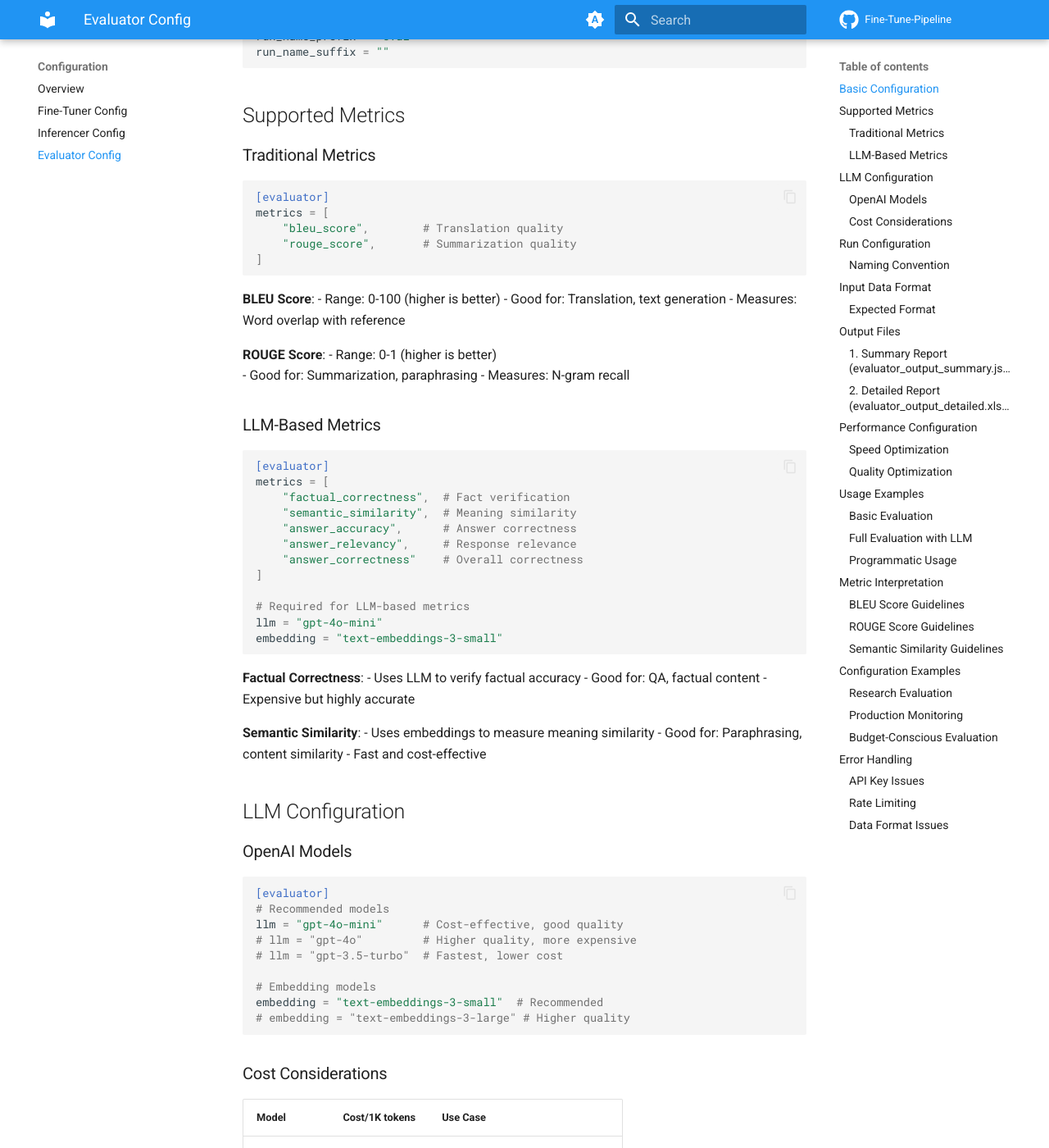
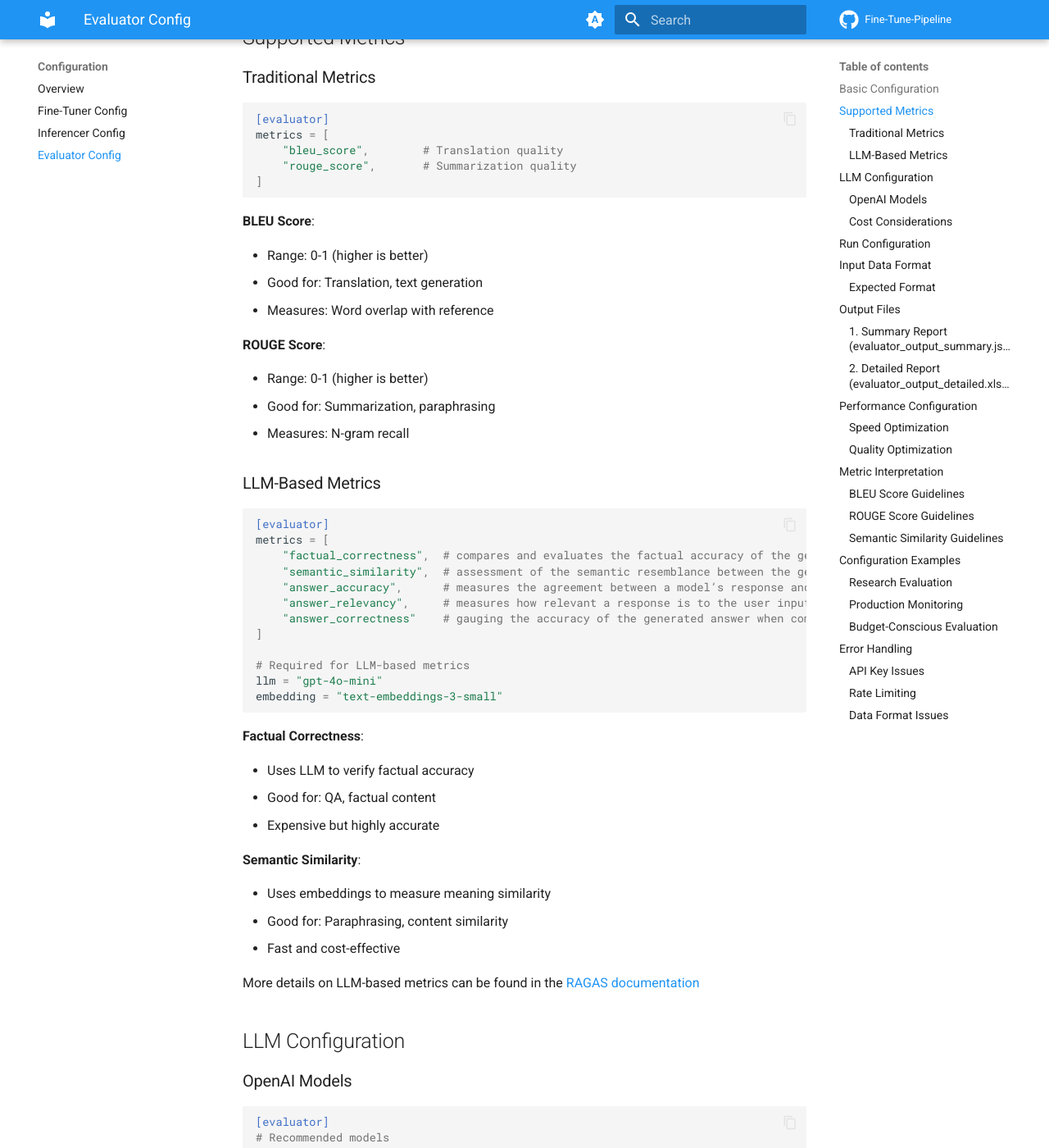
Before and after one commit to Fine-Tuning-Team/Fine-Tune-Pipeline, an MkDocs documentation site: the page built from docs/configuration/evaluator.md, in a window 1280 px wide and 1400 px high, scrolled down 576 px. Shown: the whole window at 82% size. Built offline with MkDocs 1.6.1 and Material for MkDocs 9.7.7, drawn with Linux system fonts in a browser that asks for light colours; comment, search, counter and statistics services are not loaded; some of the changed text lies outside the part shown.

Commit message:
Refactor config docs

````diff
--- a/docs/configuration/evaluator.md
+++ b/docs/configuration/evaluator.md
@@ -9,14 +9,9 @@
 # Evaluation metrics to compute
 metrics = ["bleu_score", "rouge_score", "semantic_similarity"]
 
-# LLM for advanced evaluation (optional)
+# LLM for advanced evaluation
 llm = "gpt-4o-mini"
 embedding = "text-embeddings-3-small"
-
-# Run configuration
-run_name = "null"
-run_name_prefix = "eval-"
-run_name_suffix = ""
 ```
 
 ## Supported Metrics
@@ -32,11 +27,13 @@
 ```
 
 **BLEU Score**:
-- Range: 0-100 (higher is better)
+
+- Range: 0-1 (higher is better)
 - Good for: Translation, text generation
 - Measures: Word overlap with reference
 
 **ROUGE Score**:
+
 - Range: 0-1 (higher is better)
 - Good for: Summarization, paraphrasing
 - Measures: N-gram recall
@@ -46,11 +43,11 @@
 ```toml
 [evaluator]
 metrics = [
-    "factual_correctness",  # Fact verification
-    "semantic_similarity",  # Meaning similarity
-    "answer_accuracy",      # Answer correctness
-    "answer_relevancy",     # Response relevance
-    "answer_correctness"    # Overall correctness
+    "factual_correctness",  # compares and evaluates the factual accuracy of the generated response with the reference
+    "semantic_similarity",  # assessment of the semantic resemblance between the generated answer and the ground truth using a bi-encoder
+    "answer_accuracy",      # measures the agreement between a model’s response and a reference ground truth for a given question.
+    "answer_relevancy",     # measures how relevant a response is to the user input.
+    "answer_correctness"    # gauging the accuracy of the generated answer when compared to the ground truth.
 ]
 
 # Required for LLM-based metrics
@@ -59,14 +56,18 @@
 ```
 
 **Factual Correctness**:
+
 - Uses LLM to verify factual accuracy
 - Good for: QA, factual content
 - Expensive but highly accurate
 
 **Semantic Similarity**:
+
 - Uses embeddings to measure meaning similarity
 - Good for: Paraphrasing, content similarity
 - Fast and cost-effective
+
+More details on LLM-based metrics can be found in the [RAGAS documentation](https://github.com/explodinggradients/ragas/tree/main/docs/concepts/metrics/available_metrics)
 
 ## LLM Configuration
 
@@ -77,7 +78,7 @@
 # Recommended models
 llm = "gpt-4o-mini"      # Cost-effective, good quality
 # llm = "gpt-4o"         # Higher quality, more expensive
-# llm = "gpt-3.5-turbo"  # Fastest, lower cost
+# llm = "gpt-4.1"        # Latest model, best performance
 
 # Embedding models
 embedding = "text-embeddings-3-small"  # Recommended
@@ -94,20 +95,6 @@
 
 ## Run Configuration
 
-### Naming Convention
-
-```toml
-[evaluator]
-# Custom run name
-run_name = "experiment-v1"
-
-# Or auto-generated with prefix/suffix
-run_name = "null"
-run_name_prefix = "eval-qa-"
-run_name_suffix = "-final"
-# Results in: eval-qa-20250629-143022-final
-```
-
 ## Input Data Format
 
 The evaluator expects:
@@ -134,22 +120,17 @@
 
 ```json
 {
-    "overall_scores": {
-        "bleu_score": 25.4,
-        "rouge_score": 0.68,
-        "semantic_similarity": 0.82
-    },
-    "metadata": {
-        "total_samples": 100,
-        "evaluation_time": "2023-06-29T14:30:22",
-        "metrics_used": ["bleu_score", "rouge_score"]
-    }
+    "bleu_score": 25.4,
+    "rouge_score": 0.68,
+    "semantic_similarity": 0.82,
+    "factual_correctness": 0.90,
 }
 ```
 
 ### 2. Detailed Report (`evaluator_output_detailed.xlsx`)
 
 Excel file with:
+
 - Individual scores per sample
 - Question-answer pairs
 - Metric breakdowns
@@ -186,45 +167,16 @@
 embedding = "text-embeddings-3-large"
 ```
 
-## Usage Examples
-
-### Basic Evaluation
-
-```bash
-# Evaluate with traditional metrics only
-uv run app/evaluator.py
-```
-
-### Full Evaluation with LLM
-
-```bash
-# Include LLM-based metrics
-uv run app/evaluator.py --openai-key "your_openai_key"
-```
-
-### Programmatic Usage
-
-```python
-from app.evaluator import Evaluator
-
-# Initialize evaluator
-evaluator = Evaluator()
-
-# Run evaluation
-results = evaluator.run()
-print(f"Overall BLEU score: {results['bleu_score']}")
-```
-
 ## Metric Interpretation
 
 ### BLEU Score Guidelines
 
 | Score Range | Quality | Interpretation |
 |-------------|---------|----------------|
-| 0-10 | Poor | Almost no overlap with reference |
-| 10-20 | Fair | Some overlap, needs improvement |
-| 20-40 | Good | Reasonable quality |
-| 40+ | Excellent | High-quality generation |
+| 0-0.10 | Poor | Almost no overlap with reference |
+| 0.10-0.20 | Fair | Some overlap, needs improvement |
+| 0.20-0.40 | Good | Reasonable quality |
+| 0.40+ | Excellent | High-quality generation |
 
 ### ROUGE Score Guidelines
 
@@ -293,11 +245,10 @@
 ### API Key Issues
 
 ```bash
-# Error: OpenAI API key not provided
-export OPENAI_API_KEY="your_key"
-# or
-uv run app/evaluator.py --openai-key "your_key"
+Error: OpenAI API key not provided
 ```
+
+Provide API key in github secrets.
 
 ### Rate Limiting
 
@@ -313,6 +264,7 @@
 ### Data Format Issues
 
 Ensure your data matches the expected format:
+
 - Questions and answers are strings
 - Ground truth is available
 - No missing or null values in required fields
````
Also changed, not shown: other parts of docs/configuration/evaluator.md (+0 -1 lines), docs/configuration/fine-tuner.md (+35 -34 lines), docs/configuration/inferencer.md (+18 -61 lines), docs/configuration/overview.md (+1 -1 lines).
